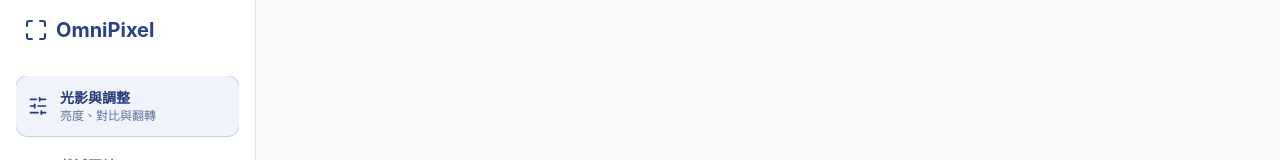
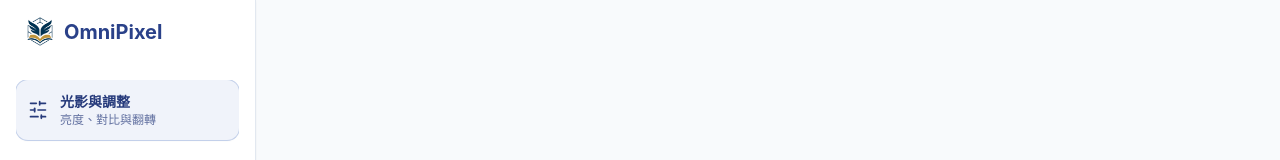
Before and after one commit to WingXiang/Picture-Edition, a React (Vite) app: page / in a window 1280 px wide. Shown: the top 160 px of the page. Built offline with nearby package versions, Linux system fonts and the light colour scheme.

Commit message:
feat: replace logo with custom image

```diff
--- a/src/App.jsx
+++ b/src/App.jsx
@@ -1,6 +1,7 @@
 import React, { useState, useEffect } from 'react';
 import { useExternalScripts } from './utils/helpers';
 import { Menu, Maximize, X } from 'lucide-react';
+import logo from './assets/logo.png';
 import Sidebar from './components/Sidebar';
 import TuneTool from './components/TuneTool';
 import CropTool from './components/CropTool';
@@ -36,7 +37,7 @@ export default function App() {
             {/* Mobile Header */}
             <div className="md:hidden flex items-center justify-between bg-white p-4 shadow-sm z-30 shrink-0">
                 <div className="flex items-center gap-2 text-primary-500 font-bold text-xl">
-                    <Maximize /> OmniPixel
+                    <img src={logo} alt="OmniPixel Logo" className="w-8 h-8 object-contain" /> OmniPixel
                 </div>
                 <button onClick={() => setIsSidebarOpen(true)} className="p-1 text-slate-600 hover:text-primary-600">
                     <Menu size={28} />
--- a/src/components/Sidebar.jsx
+++ b/src/components/Sidebar.jsx
@@ -3,6 +3,7 @@ import {
     Maximize, Scissors, Scaling,
     FileArchive, Pipette, Zap, Images, SlidersHorizontal, Eraser, X
 } from 'lucide-react';
+import logo from '../assets/logo.png';
 
 const Sidebar = ({ activeTab, setActiveTab, isOpen, setIsOpen }) => {
     const navItems = [
@@ -30,7 +31,7 @@ const Sidebar = ({ activeTab, setActiveTab, isOpen, setIsOpen }) => {
             <div className={`fixed md:relative top-0 left-0 h-full w-72 md:w-64 bg-white border-r border-slate-200 flex flex-col p-4 shrink-0 z-50 shadow-2xl md:shadow-sm transition-transform duration-300 ease-in-out ${isOpen ? 'translate-x-0' : '-translate-x-full md:translate-x-0'}`}>
                 <div className="flex items-center justify-between mb-8 px-2">
                     <div className="flex items-center gap-2 text-primary-500 font-bold text-xl">
-                        <Maximize /> OmniPixel
+                        <img src={logo} alt="OmniPixel Logo" className="w-8 h-8 object-contain" /> OmniPixel
                     </div>
                     <button onClick={() => setIsOpen(false)} className="md:hidden text-slate-500 hover:text-red-500">
                         <X size={24} />
```
Also changed, not shown: src/assets/logo.png (added), 2 other files (tests, documents, lock files or other folders).
